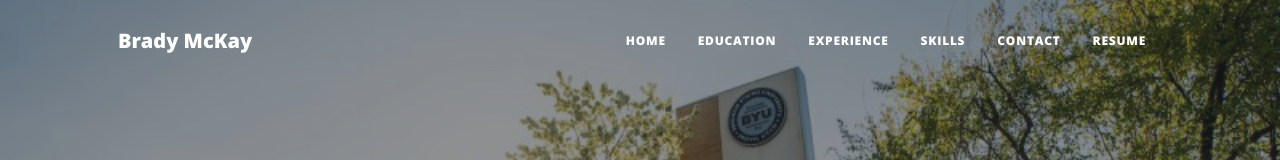
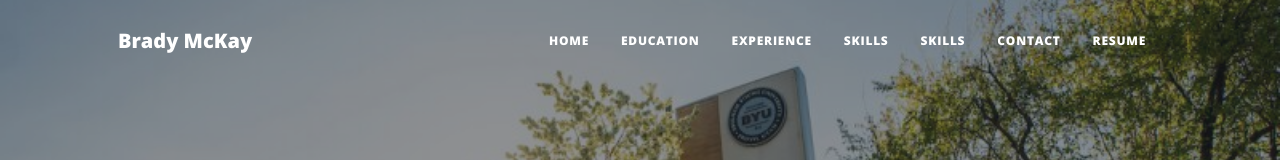
Before and after one commit to bradymckay/resume, a plain HTML site: page education.html in a window 1280 px wide. Shown: the top 160 px of the page. Drawn offline with nearby package versions, Linux system fonts and the light colour scheme.

Commit message:
Update education.html

```diff
--- a/education.html
+++ b/education.html
@@ -34,6 +34,9 @@
                         </li>
                         <li class="nav-item">
                         <a class="nav-link px-lg-3 py-3 py-lg-4" href="experience.html">Experience</a>
+                        </li>
+                        <li class="nav-item">
+                        <a class="nav-link px-lg-3 py-3 py-lg-4" href="skills.html">Skills</a>
                         </li>
                         <li class="nav-item">
                         <a class="nav-link px-lg-3 py-3 py-lg-4" href="skills.html">Skills</a>
```
